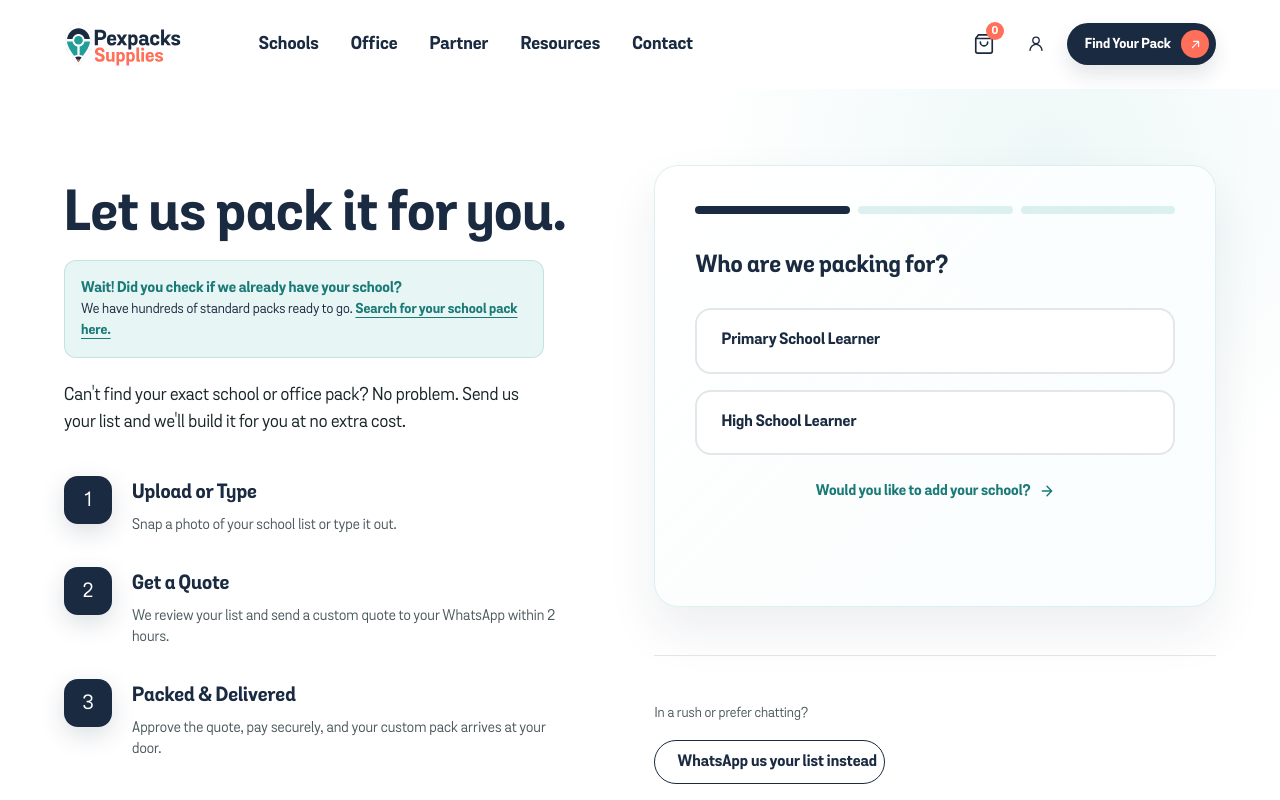
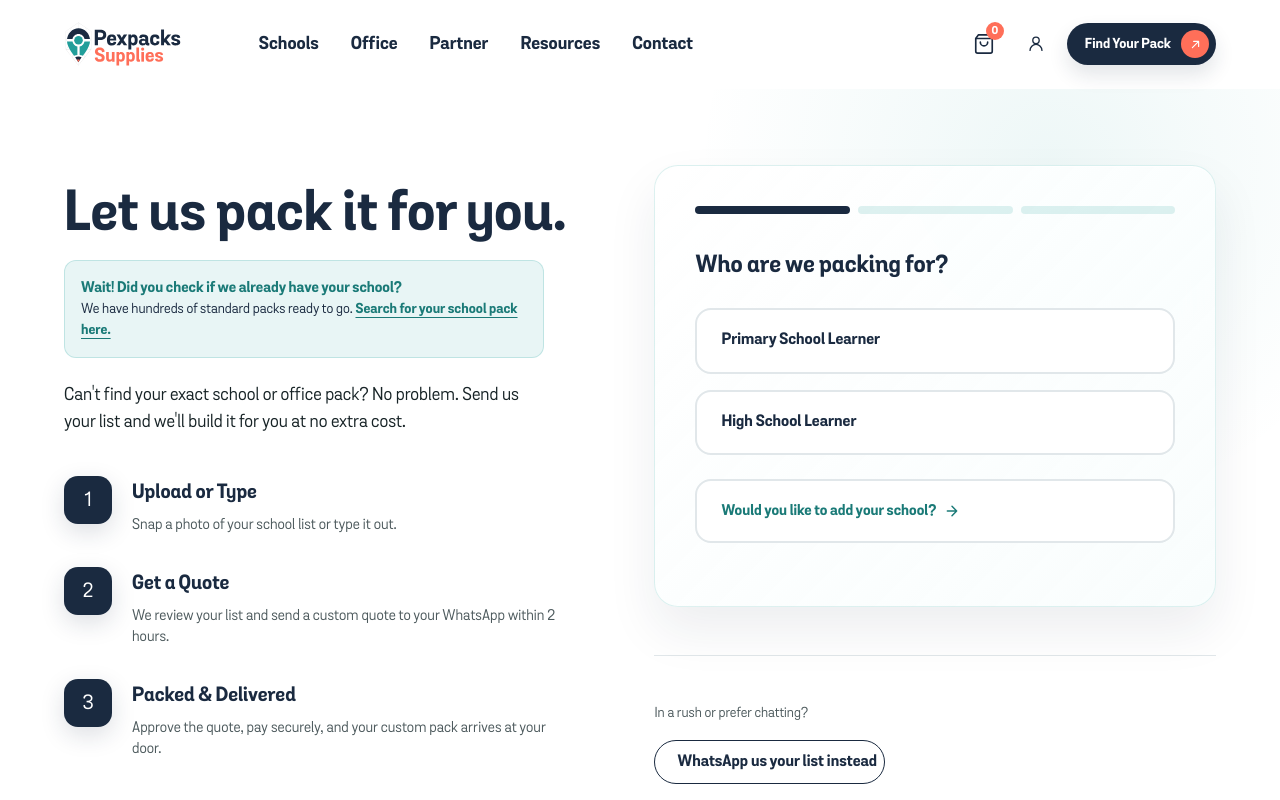
Before and after one commit to mcebisidesigner-spec/pexpacks-supplies, a Next.js app: page /order in a window 1280 px wide. Shown: the top 800 px of the page. Built offline with nearby package versions, Linux system fonts and the light colour scheme.

Commit message:
Style add-school link with border outline matching vertical option buttons

```diff
--- a/app/order/OrderPage.module.css
+++ b/app/order/OrderPage.module.css
@@ -474,21 +474,29 @@
 .addSchoolContainer {
   margin-top: 24px;
   display: flex;
-  justify-content: center;
+  justify-content: flex-start;
 }
 
 .addSchoolLink {
-  display: inline-flex;
+  display: flex;
   align-items: center;
   gap: 8px;
+  width: 100%;
+  padding: 18px 24px;
+  border: 2px solid var(--pex-border);
+  border-radius: 16px;
+  background: #fff;
   color: var(--pex-keppel);
   font-weight: 700;
   font-size: 15px;
   text-decoration: none;
-  transition: color var(--motion-duration-fast) var(--motion-ease);
+  cursor: pointer;
+  transition: border-color var(--motion-duration-fast) var(--motion-ease),
+              color var(--motion-duration-fast) var(--motion-ease);
 }
 
 .addSchoolLink:hover {
+  border-color: var(--pex-navy);
   color: var(--pex-coral);
 }
 
```
